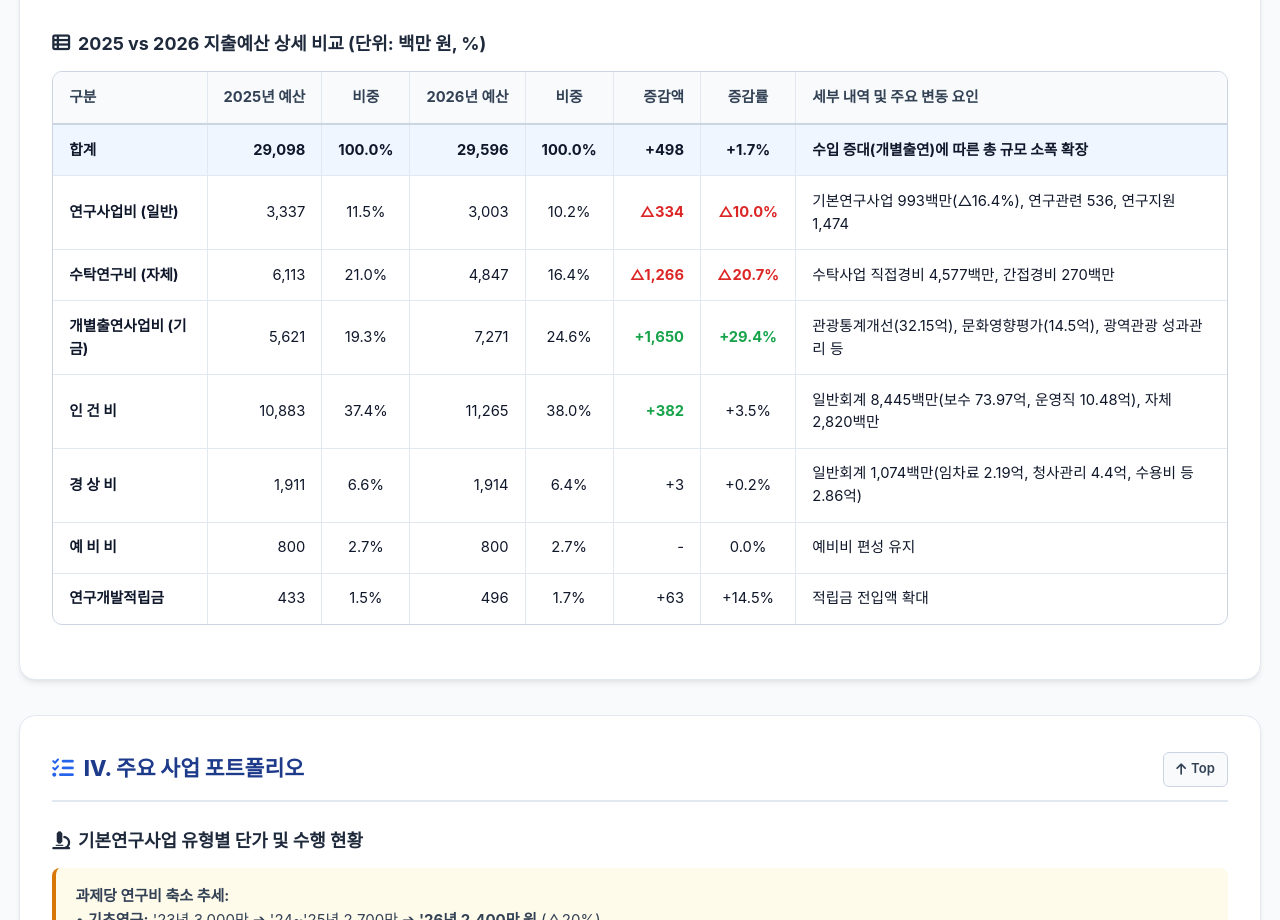
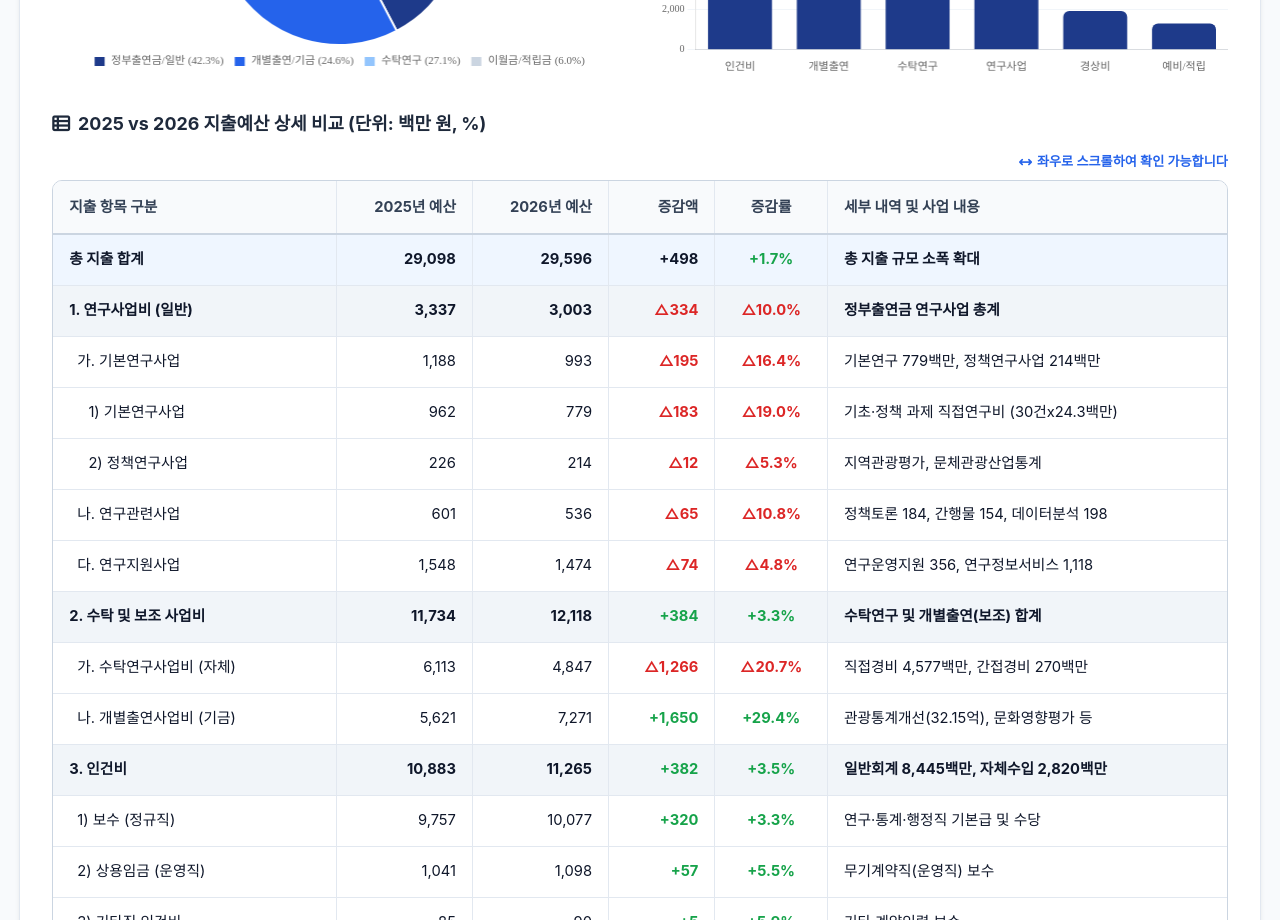
Before and after one commit to krparkTourism/mcst-2026, a plain HTML site: page index.html in a window 1280 px wide. Shown: the part 2761-3681 px from the top of the page. Drawn offline with nearby package versions, Linux system fonts and the light colour scheme; a web font is replaced by a local one.

Commit message:
Add files via upload

```diff
--- a/index.html
+++ b/index.html
@@ -353,19 +353,16 @@
       }
     }
 
-    /* 모바일 친화적 테이블 스타일 */
+    /* 모바일 친화적 테이블 스타일 & 가로 스크롤 힌트 */
     .table-scroll-hint {
-      display: none;
+      display: flex;
+      align-items: center;
+      justify-content: flex-end;
+      gap: 5px;
       font-size: 0.82rem;
       color: var(--primary-light);
       font-weight: 600;
-      margin-bottom: 0.4rem;
-      text-align: right;
-    }
-    @media (max-width: 768px) {
-      .table-scroll-hint {
-        display: block;
-      }
+      margin-bottom: 0.45rem;
     }
 
     .table-responsive {
@@ -416,6 +413,10 @@
     .custom-table .highlight-row { background-color: #eff6ff; font-weight: 700; }
     .custom-table .text-danger { color: var(--danger); font-weight: 700; }
     .custom-table .text-success { color: var(--success); font-weight: 700; }
+
+    /* 들여쓰기 계층 스타일 */
+    .indent-1 { padding-left: 1.5rem !important; }
+    .indent-2 { padding-left: 2.2rem !important; }
 
     /* 타임라인 */
     .timeline-grid {
@@ -809,7 +810,7 @@
       </div>
     </section>
 
-    <!-- 2. 조직 및 인력 현황 (표 아래 차트 배치로 수정 완료) -->
+    <!-- 2. 조직 및 인력 현황 (본부 구분 가운데 정렬 & 표 아래 차트 배치 완료) -->
     <section id="organization" class="section-card">
       <div class="section-header">
         <div class="section-title">
@@ -829,51 +830,50 @@
         <strong>직종별 정/현원:</strong> 연구직 75(70), 통계직 12(11), 행정직 21(21), 운영직 30(29), 별도정원 4(4)
       </div>
 
-      <!-- 상단: 전체 너비 조직 표 -->
       <div class="table-scroll-hint"><i class="fa-solid fa-arrows-left-right"></i> 좌우로 스크롤하여 확인 가능합니다</div>
       <div class="table-responsive">
         <table class="custom-table">
           <thead>
             <tr>
-              <th>본부 구분</th>
-              <th class="text-center">인원</th>
-              <th>소속 부서 및 전담 센터</th>
-              <th>주요 임무</th>
+              <th class="text-center" style="width: 18%;">본부 구분</th>
+              <th class="text-center" style="width: 10%;">인원</th>
+              <th style="width: 37%;">소속 부서 및 전담 센터</th>
+              <th style="width: 35%;">주요 임무</th>
             </tr>
           </thead>
           <tbody>
             <tr>
-              <td><strong>경영기획본부</strong></td>
+              <td class="text-center"><strong>경영기획본부</strong></td>
               <td class="text-center"><strong>36명</strong></td>
               <td>기획조정실(12), 경영지원실(23)<br>[팀] 연구기획(6), 성과확산(5), 인재개발(8), 총무회계(11), 정보사업(3)</td>
               <td>기관 경영전략, 예산·인사·회계, 성과관리, 정보화 총괄</td>
             </tr>
             <tr>
-              <td><strong>문화연구본부</strong></td>
+              <td class="text-center"><strong>문화연구본부</strong></td>
               <td class="text-center"><strong>32명</strong></td>
               <td>문화예술정책연구실(16), 문화예술가치확산연구실(12)<br>• <strong>문화영향평가단</strong> (5명, 겸직 5명)</td>
               <td>문화예술 진흥, 문화복지·환경, 문화영향평가 법정 전담</td>
             </tr>
             <tr>
-              <td><strong>관광연구본부</strong></td>
+              <td class="text-center"><strong>관광연구본부</strong></td>
               <td class="text-center"><strong>36명</strong></td>
               <td>관광정책연구실(13), 관광산업연구실(13)<br>• <strong>지역관광개발관리센터</strong> (11명, 겸직 2명)</td>
               <td>관광 정책·산업 진흥, 광역·지역관광개발 사업평가 및 컨설팅</td>
             </tr>
             <tr>
-              <td><strong>콘텐츠연구본부</strong></td>
+              <td class="text-center"><strong>콘텐츠연구본부</strong></td>
               <td class="text-center"><strong>11명</strong></td>
               <td>• <strong>한류경제연구센터</strong> (6명, 겸직 3명)</td>
               <td>콘텐츠산업 육성, 정책펀드, 글로벌 진출, 한류 경제효과 분석</td>
             </tr>
             <tr>
-              <td><strong>데이터정책본부</strong></td>
+              <td class="text-center"><strong>데이터정책본부</strong></td>
               <td class="text-center"><strong>18명</strong></td>
               <td>데이터전략실(17)<br>• <strong>데이터분석단</strong> (2명, 겸직 2명)</td>
               <td>국가승인통계(9종) 생산, AI 합성데이터, 동향분석 및 플랫폼 운영</td>
             </tr>
             <tr>
-              <td><strong>감사실</strong></td>
+              <td class="text-center"><strong>감사실</strong></td>
               <td class="text-center"><strong>2명</strong></td>
               <td>원장 직속 감사실</td>
               <td>기관 내부감사, 청렴 및 윤리경영 관리</td>
@@ -882,7 +882,7 @@
         </table>
       </div>
 
-      <!-- 하단: 표 아래에 배치된 도넛 차트 컨테이너 -->
+      <!-- 표 아래 배치된 도넛 차트 컨테이너 -->
       <div style="max-width: 680px; margin: 1.5rem auto 0; background: #f8fafc; border: 1px solid var(--border-light); border-radius: 12px; padding: 1.2rem;">
         <h4 style="font-size: 0.98rem; font-weight:700; text-align: center; margin-bottom: 0.8rem; color: #334155;">
           <i class="fa-solid fa-chart-pie" style="color: var(--primary-light);"></i> 본부별 인력 구성 분포도 (현원 136명 기준)
@@ -974,102 +974,165 @@
         </div>
       </div>
 
+      <!-- 2025 vs 2026 지출예산 상세 비교 표 (계층 및 구분 완벽 수정) -->
       <h3 class="sub-title" style="margin-top: 2rem;"><i class="fa-solid fa-table-list"></i> 2025 vs 2026 지출예산 상세 비교 (단위: 백만 원, %)</h3>
       <div class="table-scroll-hint"><i class="fa-solid fa-arrows-left-right"></i> 좌우로 스크롤하여 확인 가능합니다</div>
       <div class="table-responsive">
         <table class="custom-table">
           <thead>
             <tr>
-              <th>구분</th>
-              <th class="text-right">2025년 예산</th>
-              <th class="text-center">비중</th>
-              <th class="text-right">2026년 예산</th>
-              <th class="text-center">비중</th>
-              <th class="text-right">증감액</th>
-              <th class="text-center">증감률</th>
-              <th>세부 내역 및 주요 변동 요인</th>
+              <th style="min-width: 240px;">지출 항목 구분</th>
+              <th class="text-right" style="min-width: 100px;">2025년 예산</th>
+              <th class="text-right" style="min-width: 100px;">2026년 예산</th>
+              <th class="text-right" style="min-width: 90px;">증감액</th>
+              <th class="text-center" style="min-width: 80px;">증감률</th>
+              <th style="min-width: 260px;">세부 내역 및 사업 내용</th>
             </tr>
           </thead>
           <tbody>
             <tr class="highlight-row">
-              <td><strong>합계</strong></td>
-              <td class="text-right">29,098</td>
-              <td class="text-center">100.0%</td>
-              <td class="text-right">29,596</td>
-              <td class="text-center">100.0%</td>
-              <td class="text-right">+498</td>
-              <td class="text-center">+1.7%</td>
-              <td>수입 증대(개별출연)에 따른 총 규모 소폭 확장</td>
-            </tr>
-            <tr>
-              <td><strong>연구사업비 (일반)</strong></td>
+              <td><strong>총 지출 합계</strong></td>
+              <td class="text-right"><strong>29,098</strong></td>
+              <td class="text-right"><strong>29,596</strong></td>
+              <td class="text-right"><strong>+498</strong></td>
+              <td class="text-center text-success"><strong>+1.7%</strong></td>
+              <td><strong>총 지출 규모 소폭 확대</strong></td>
+            </tr>
+
+            <!-- 1. 연구사업비 계층 -->
+            <tr style="background-color: #f1f5f9; font-weight: 700;">
+              <td>1. 연구사업비 (일반)</td>
               <td class="text-right">3,337</td>
-              <td class="text-center">11.5%</td>
               <td class="text-right">3,003</td>
-              <td class="text-center">10.2%</td>
               <td class="text-right text-danger">△334</td>
               <td class="text-center text-danger">△10.0%</td>
-              <td>기본연구사업 993백만(△16.4%), 연구관련 536, 연구지원 1,474</td>
-            </tr>
-            <tr>
-              <td><strong>수탁연구비 (자체)</strong></td>
+              <td>정부출연금 연구사업 총계</td>
+            </tr>
+            <tr>
+              <td class="indent-1">가. 기본연구사업</td>
+              <td class="text-right">1,188</td>
+              <td class="text-right">993</td>
+              <td class="text-right text-danger">△195</td>
+              <td class="text-center text-danger">△16.4%</td>
+              <td>기본연구 779백만, 정책연구사업 214백만</td>
+            </tr>
+            <tr>
+              <td class="indent-2">1) 기본연구사업</td>
+              <td class="text-right">962</td>
+              <td class="text-right">779</td>
+              <td class="text-right text-danger">△183</td>
+              <td class="text-center text-danger">△19.0%</td>
+              <td>기초·정책 과제 직접연구비 (30건x24.3백만)</td>
+            </tr>
+            <tr>
+              <td class="indent-2">2) 정책연구사업</td>
+              <td class="text-right">226</td>
+              <td class="text-right">214</td>
+              <td class="text-right text-danger">△12</td>
+              <td class="text-center text-danger">△5.3%</td>
+              <td>지역관광평가, 문체관광산업통계</td>
+            </tr>
+            <tr>
+              <td class="indent-1">나. 연구관련사업</td>
+              <td class="text-right">601</td>
+              <td class="text-right">536</td>
+              <td class="text-right text-danger">△65</td>
+              <td class="text-center text-danger">△10.8%</td>
+              <td>정책토론 184, 간행물 154, 데이터분석 198</td>
+            </tr>
+            <tr>
+              <td class="indent-1">다. 연구지원사업</td>
+              <td class="text-right">1,548</td>
+              <td class="text-right">1,474</td>
+              <td class="text-right text-danger">△74</td>
+              <td class="text-center text-danger">△4.8%</td>
+              <td>연구운영지원 356, 연구정보서비스 1,118</td>
+            </tr>
+
+            <!-- 2. 수탁용역사업비 계층 -->
+            <tr style="background-color: #f1f5f9; font-weight: 700;">
+              <td>2. 수탁 및 보조 사업비</td>
+              <td class="text-right">11,734</td>
+              <td class="text-right">12,118</td>
+              <td class="text-right text-success">+384</td>
+              <td class="text-center text-success">+3.3%</td>
+              <td>수탁연구 및 개별출연(보조) 합계</td>
+            </tr>
+            <tr>
+              <td class="indent-1">가. 수탁연구사업비 (자체)</td>
               <td class="text-right">6,113</td>
-              <td class="text-center">21.0%</td>
               <td class="text-right">4,847</td>
-              <td class="text-center">16.4%</td>
               <td class="text-right text-danger">△1,266</td>
               <td class="text-center text-danger">△20.7%</td>
-              <td>수탁사업 직접경비 4,577백만, 간접경비 270백만</td>
-            </tr>
-            <tr>
-              <td><strong>개별출연사업비 (기금)</strong></td>
+              <td>직접경비 4,577백만, 간접경비 270백만</td>
+            </tr>
+            <tr>
+              <td class="indent-1">나. 개별출연사업비 (기금)</td>
               <td class="text-right">5,621</td>
-              <td class="text-center">19.3%</td>
               <td class="text-right">7,271</td>
-              <td class="text-center">24.6%</td>
               <td class="text-right text-success">+1,650</td>
               <td class="text-center text-success">+29.4%</td>
-              <td>관광통계개선(32.15억), 문화영향평가(14.5억), 광역관광 성과관리 등</td>
-            </tr>
-            <tr>
-              <td><strong>인 건 비</strong></td>
+              <td>관광통계개선(32.15억), 문화영향평가 등</td>
+            </tr>
+
+            <!-- 3. 인건비 계층 -->
+            <tr style="background-color: #f1f5f9; font-weight: 700;">
+              <td>3. 인건비</td>
               <td class="text-right">10,883</td>
-              <td class="text-center">37.4%</td>
               <td class="text-right">11,265</td>
-              <td class="text-center">38.0%</td>
               <td class="text-right text-success">+382</td>
-              <td class="text-center">+3.5%</td>
-              <td>일반회계 8,445백만(보수 73.97억, 운영직 10.48억), 자체 2,820백만</td>
-            </tr>
-            <tr>
-              <td><strong>경 상 비</strong></td>
+              <td class="text-center text-success">+3.5%</td>
+              <td>일반회계 8,445백만, 자체수입 2,820백만</td>
+            </tr>
+            <tr>
+              <td class="indent-1">1) 보수 (정규직)</td>
+              <td class="text-right">9,757</td>
+              <td class="text-right">10,077</td>
+              <td class="text-right text-success">+320</td>
+              <td class="text-center text-success">+3.3%</td>
+              <td>연구·통계·행정직 기본급 및 수당</td>
+            </tr>
+            <tr>
+              <td class="indent-1">2) 상용임금 (운영직)</td>
+              <td class="text-right">1,041</td>
+              <td class="text-right">1,098</td>
+              <td class="text-right text-success">+57</td>
+              <td class="text-center text-success">+5.5%</td>
+              <td>무기계약직(운영직) 보수</td>
+            </tr>
+            <tr>
+              <td class="indent-1">3) 기타직 인건비</td>
+              <td class="text-right">85</td>
+              <td class="text-right">90</td>
+              <td class="text-right text-success">+5</td>
+              <td class="text-center text-success">+5.9%</td>
+              <td>기타 계약인력 보수</td>
+            </tr>
+
+            <!-- 4. 경상비, 예비비, 적립금 -->
+            <tr style="background-color: #f1f5f9; font-weight: 700;">
+              <td>4. 경상비</td>
               <td class="text-right">1,911</td>
-              <td class="text-center">6.6%</td>
               <td class="text-right">1,914</td>
-              <td class="text-center">6.4%</td>
               <td class="text-right">+3</td>
               <td class="text-center">+0.2%</td>
-              <td>일반회계 1,074백만(임차료 2.19억, 청사관리 4.4억, 수용비 등 2.86억)</td>
-            </tr>
-            <tr>
-              <td><strong>예 비 비</strong></td>
+              <td>일반 1,074백만(임차료 2.19억 등), 자체 840백만</td>
+            </tr>
+            <tr style="background-color: #f1f5f9; font-weight: 700;">
+              <td>5. 예비비</td>
               <td class="text-right">800</td>
-              <td class="text-center">2.7%</td>
               <td class="text-right">800</td>
-              <td class="text-center">2.7%</td>
               <td class="text-right">-</td>
               <td class="text-center">0.0%</td>
               <td>예비비 편성 유지</td>
             </tr>
-            <tr>
-              <td><strong>연구개발적립금</strong></td>
+            <tr style="background-color: #f1f5f9; font-weight: 700;">
+              <td>6. 연구개발적립금</td>
               <td class="text-right">433</td>
-              <td class="text-center">1.5%</td>
               <td class="text-right">496</td>
-              <td class="text-center">1.7%</td>
-              <td class="text-right">+63</td>
-              <td class="text-center">+14.5%</td>
-              <td>적립금 전입액 확대</td>
+              <td class="text-right text-success">+63</td>
+              <td class="text-center text-success">+14.5%</td>
+              <td>R&D 적립금 전입 확대</td>
             </tr>
           </tbody>
         </table>
@@ -1547,7 +1610,7 @@
         </li>
       </ul>
 
-      <!-- [붙임 2 & 3] 통계 및 평가 상세 표 -->
+      <!-- [붙임 2 & 3] 통계 및 평가 상세 표 (좌우 스크롤 힌트 및 반응형 래퍼 완벽 적용) -->
       <div class="grid-2" style="margin-top: 2rem;">
         <div>
           <h3 class="sub-title" style="margin-top:0;"><i class="fa-solid fa-chart-column"></i> [붙임 2] 국가승인통계 9종 상세</h3>
@@ -1556,32 +1619,32 @@
             <table class="custom-table">
               <thead>
                 <tr>
-                  <th>분야</th>
-                  <th>통계명</th>
-                  <th>근거 법령 상세</th>
+                  <th class="text-center" style="width: 25%;">분야</th>
+                  <th style="width: 40%;">통계명</th>
+                  <th style="width: 35%;">근거 법령 상세</th>
                 </tr>
               </thead>
               <tbody>
                 <tr>
-                  <td><strong>종합</strong></td>
+                  <td class="text-center"><strong>종합</strong></td>
                   <td>문화체육관광 일자리현황조사</td>
                   <td>「통계법」 제18조(통계작성의 승인)</td>
                 </tr>
                 <tr>
-                  <td rowspan="3"><strong>문화</strong></td>
+                  <td rowspan="3" class="text-center"><strong>문화</strong></td>
                   <td>국민문화예술활동조사</td>
-                  <td>「문화기본법」 제11조(문화 진흥을 위한 조사·연구)</td>
+                  <td>「문화기본법」 제11조(조사·연구)</td>
                 </tr>
                 <tr>
                   <td>국민여가활동조사</td>
-                  <td>「국민여가활성화기본법」 제8조(조사 및 연구)</td>
+                  <td>「국민여가활성화기본법」 제8조</td>
                 </tr>
                 <tr>
                   <td>근로자휴가조사</td>
-                  <td>「국민여가활성화기본법」 제8조(조사 및 연구)</td>
+                  <td>「국민여가활성화기본법」 제8조</td>
                 </tr>
                 <tr>
-                  <td rowspan="4"><strong>관광</strong></td>
+                  <td rowspan="4" class="text-center"><strong>관광</strong></td>
                   <td>국민여행조사</td>
                   <td>「관광진흥법」 제47조의2(관광통계)</td>
                 </tr>
@@ -1598,7 +1661,7 @@
                   <td>「관광진흥법」 제47조의2(관광통계)</td>
                 </tr>
                 <tr>
-                  <td><strong>원 승인</strong></td>
+                  <td class="text-center"><strong>원 승인</strong></td>
                   <td>문화체육관광산업통계</td>
                   <td>「통계법」 제18조(통계작성의 승인)</td>
                 </tr>
@@ -1614,32 +1677,32 @@
             <table class="custom-table">
               <thead>
                 <tr>
-                  <th>분야</th>
-                  <th>평가명</th>
-                  <th>근거 법령 및 지정 현황</th>
+                  <th class="text-center" style="width: 25%;">분야</th>
+                  <th style="width: 35%;">평가명</th>
+                  <th style="width: 40%;">근거 법령 및 지정 현황</th>
                 </tr>
               </thead>
               <tbody>
                 <tr>
-                  <td><strong>문화</strong></td>
+                  <td class="text-center"><strong>문화</strong></td>
                   <td><strong>문화영향평가</strong></td>
-                  <td>「문화기본법」 제9조의4 및 시행령 제6조의4<br>• 지정기간: 2026.3.26 ~ 2029.3.25</td>
+                  <td>「문화기본법」 제9조의4<br>• 지정기간: '26.3.26 ~ '29.3.25</td>
                 </tr>
                 <tr>
-                  <td><strong>관광</strong></td>
+                  <td class="text-center"><strong>관광</strong></td>
                   <td><strong>관광특구평가</strong></td>
-                  <td>「관광진흥법」 시행령 제58조의2(조사·분석 전문기관)<br>• 문화기본법에 따른 한국문화관광연구원 명시</td>
+                  <td>「관광진흥법」 시행령 제58조의2<br>• 법상 조사·분석 전문기관 명시</td>
                 </tr>
                 <tr>
-                  <td><strong>관광</strong></td>
+                  <td class="text-center"><strong>관광</strong></td>
                   <td><strong>지역관광개발사업평가</strong></td>
-                  <td>「관광진흥법」 제76조의3 신설 가결('26.3.31)<br>• 시행령 전담기관 지정 협의 중(하반기)</td>
+                  <td>「관광진흥법」 제76조의3 신설('26.3)<br>• 시행령 전담기관 지정 협의 중</td>
                 </tr>
               </tbody>
             </table>
           </div>
 
-          <!-- [붙임 4] 기본연구과제 유형별 요약 -->
+          <!-- [붙임 4] 기본연구과제 유형별 요약 (좌우 스크롤 래퍼 적용) -->
           <h3 class="sub-title" style="margin-top:1.5rem;"><i class="fa-solid fa-layer-group"></i> [붙임 4] 연구과제 유형 및 단가</h3>
           <div class="table-scroll-hint"><i class="fa-solid fa-arrows-left-right"></i> 좌우로 스크롤하여 확인 가능합니다</div>
           <div class="table-responsive">
@@ -1647,7 +1710,7 @@
               <thead>
                 <tr>
                   <th>유형</th>
-                  <th>기간</th>
+                  <th class="text-center">기간</th>
                   <th class="text-right">'26 단가</th>
                   <th class="text-center">'26 건수</th>
                   <th>재원 구분</th>
@@ -1656,35 +1719,35 @@
               <tbody>
                 <tr>
                   <td><strong>기초연구</strong></td>
-                  <td>10개월</td>
+                  <td class="text-center">10개월</td>
                   <td class="text-right">2,400만</td>
                   <td class="text-center">6건</td>
                   <td>출연금(일반)</td>
                 </tr>
                 <tr>
                   <td><strong>정책연구</strong></td>
-                  <td>8개월</td>
+                  <td class="text-center">8개월</td>
                   <td class="text-right">2,000만</td>
                   <td class="text-center">24건</td>
                   <td>출연금(일반)</td>
                 </tr>
                 <tr>
                   <td><strong>수시연구</strong></td>
-                  <td>5개월</td>
+                  <td class="text-center">5개월</td>
                   <td class="text-right">1,000만</td>
                   <td class="text-center">9건</td>
                   <td>R&D적립금</td>
                 </tr>
                 <tr>
                   <td><strong>현안연구</strong></td>
-                  <td>3개월</td>
+                  <td class="text-center">3개월</td>
                   <td class="text-right">800만</td>
                   <td class="text-center">11건</td>
                   <td>R&D적립금</td>
                 </tr>
                 <tr>
                   <td><strong>정책리포트</strong></td>
-                  <td>1개월</td>
+                  <td class="text-center">1개월</td>
                   <td class="text-right">150만</td>
                   <td class="text-center">8건</td>
                   <td>R&D적립금</td>
```
